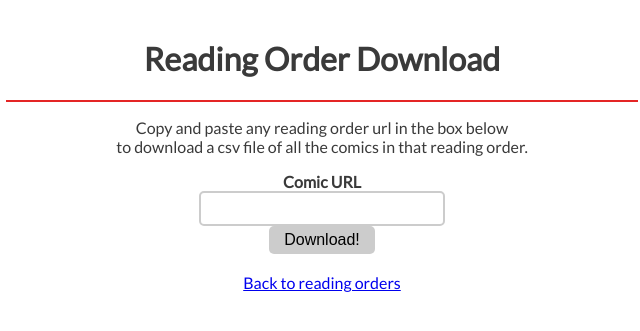
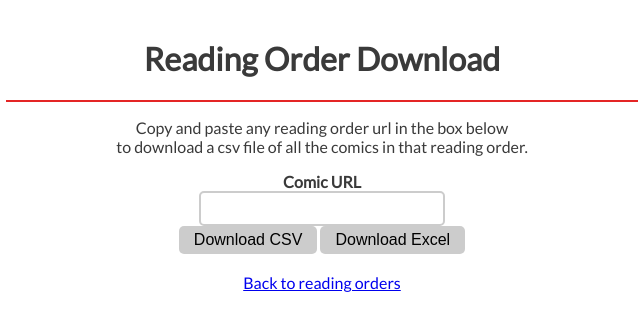
Before and after one commit to jacob-armiger/comic-list-web-scraper, a Flask app: page / in a window 1280 px wide. Shown: the top 331 px of the page, without its empty margins (318-958 px from the left). Run offline with Flask 2, Linux system fonts and the light colour scheme.

Commit message:
Add submit button that can download excel file

```diff
--- a/app.py
+++ b/app.py
@@ -28,10 +28,17 @@ def getURL():
         text = web_scraper.scrape(comic_url)
 
         # Create "reading_list.txt" CSV file
-        web_scraper.create_text_file(text)
+        CSV_FILE_NAME = web_scraper.create_text_file(text)
+
+        # Create EXCEL file
+        EXCEL_FILE_NAME = web_scraper.create_excel(CSV_FILE_NAME)
 
         # Flask will get file with this name and give it to the user
-        path = "reading_list.txt"
+        if(request.form.get("CSV")):
+            path = CSV_FILE_NAME
+        elif(request.form.get("Excel")):
+            path = EXCEL_FILE_NAME
+
         return send_file(path, as_attachment=True)
     return render_template('index.html')
 
--- a/templates/index.html
+++ b/templates/index.html
@@ -20,7 +20,8 @@
         <form action="{{ url_for('getURL')}}" method="post">
             <label><strong>Comic URL</strong></label><br>
             <input type="text" name="url"><br>
-            <input type="submit" value="Download!">
+            <input type="submit" name="CSV" value="Download CSV">
+            <input type="submit" name="Excel" value="Download Excel">
         </form>
         <br>
         <a href="https://comicbookreadingorders.com">Back to reading orders</a>
```
Also changed, not shown: requirements.txt (+8 -0 lines), web_scraper.py (+6 -3 lines), 1 other file.
